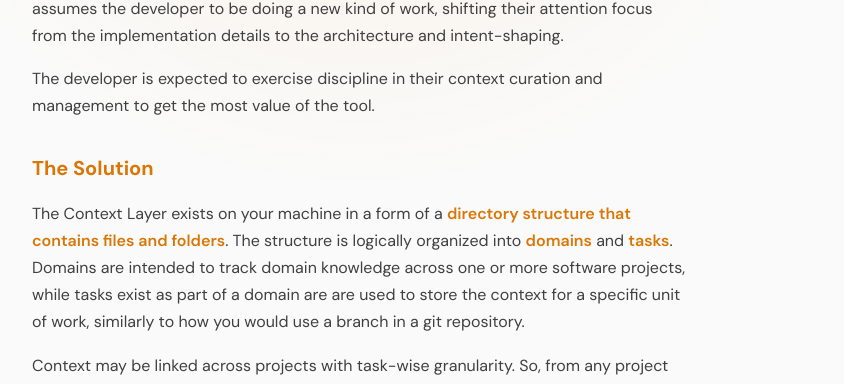
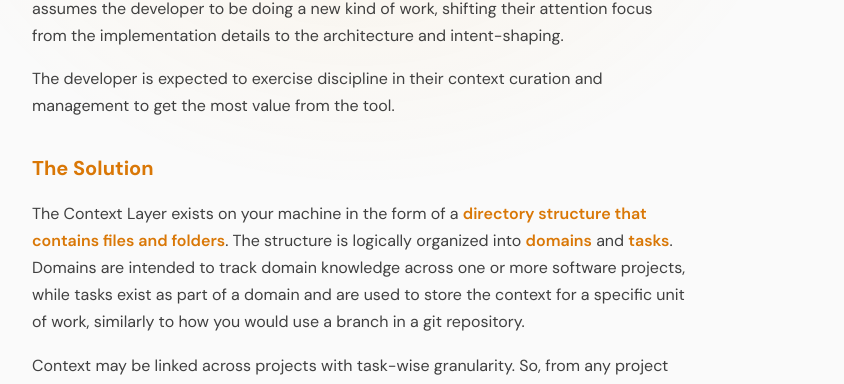
Before and after one commit to anatoliykmetyuk/ctxlayer, a Jekyll site: the page built from website/docs/index.md, in a window 1280 px wide and 900 px high, scrolled down 1292 px. Shown: the part 192-576 px from the top of the window, without its empty margins (280-1124 px from the left). Built offline with Jekyll 4.4.1, drawn with Linux system fonts in a browser that asks for light colours; some of the changed text lies outside the part shown.

Commit message:
Fixed typos at index.md

```diff
--- a/website/docs/index.md
+++ b/website/docs/index.md
@@ -6,13 +6,13 @@
 Context Layer is a tool for organizing and managing agents' context during iterative development.
 It provides a structured place for documentation and reference material so agents can operate more precisely across iterations.
 
-It comes in a form of a CLI and an agent skill, operating over a plain old directory structure. It is designed to be used with AI coding tools, such as Cursor and Claude Code.
+It comes in the form of a CLI and an agent skill, operating over a plain old directory structure. It is designed to be used with AI coding tools, such as Cursor and Claude Code.
 
 ## Motivation
 
 AI coding tools, such as Cursor and Claude Code, treat sessions as stateless. When you open a new chat, you need to explain the architecture, intent, and conventions every time. This reduces the development speed and enjoyment of the process. Moreover, human memory is also limited, so one may need to use agent to repeat exploration of the codebase, to e.g. recall why a certain decision was made. This wastes token budget and time. All in all, statelessness wastes cognitive resources of the agent and the developer alike. See [Effective Context Engineering for AI Agents](https://www.anthropic.com/engineering/effective-context-engineering-for-ai-agents) by Anthropic for further reading on the topic.
 
-A number of attempts have been made by the community to solve this. Automatic approaches, such as automatic logging of the context, usually lead to context clutter and [context rot](https://research.trychroma.com/context-rot). Manually logging documentation to markdown files is a common approach, but it is often developer- or task-specific. The context generated in such a way often does not belong to the codebase, and poses difficulies for version control.
+A number of attempts have been made by the community to solve this. Automatic approaches, such as automatic logging of the context, usually lead to context clutter and [context rot](https://research.trychroma.com/context-rot). Manually logging documentation to markdown files is a common approach, but it is often developer- or task-specific. The context generated in such a way often does not belong to the codebase, and poses difficulties for version control.
 
 Further, context comes in different shape, not always human-readable markdown files. Sometimes it is an external git repo, a sample dataset, a log of a failed CI, examples of well-designed websites, etc. All of those are critical for the agent to do its job well but have no place in the codebase, as they are more of a raw material than an end product.
 
@@ -26,11 +26,11 @@
 
 Rather than expecting the developer to do less work due to AI automation, the tool assumes the developer to be doing a new kind of work, shifting their attention focus from the implementation details to the architecture and intent-shaping.
 
-The developer is expected to exercise discipline in their context curation and management to get the most value of the tool.
+The developer is expected to exercise discipline in their context curation and management to get the most value from the tool.
 
 ## The Solution
 
-The Context Layer exists on your machine in a form of a **directory structure that contains files and folders**. The structure is logically organized into **domains** and **tasks**. Domains are intended to track domain knowledge across one or more software projects, while tasks exist as part of a domain are are used to store the context for a specific unit of work, similarly to how you would use a branch in a git repository.
+The Context Layer exists on your machine in the form of a **directory structure that contains files and folders**. The structure is logically organized into **domains** and **tasks**. Domains are intended to track domain knowledge across one or more software projects, while tasks exist as part of a domain and are used to store the context for a specific unit of work, similarly to how you would use a branch in a git repository.
 
 Context may be linked across projects with task-wise granularity. So, from any project you are working on, you may link a task from another domain to your project via a symlink. Link only what you need to get the job done, so you don't have to worry about cluttering your project with irrelevant context.
 
```
